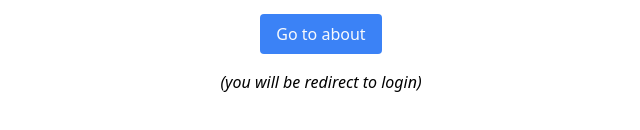
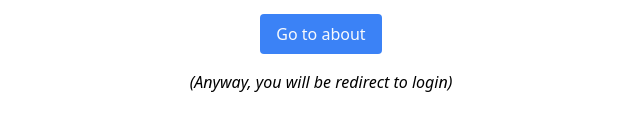
Before and after one commit to TLRKiliann/next-login, a Next.js app in the folder my-app/: page / in a window 1280 px wide. Shown: the part 374-504 px from the top of the page, without its empty margins (319-959 px from the left). Built offline with nearby package versions, Linux system fonts and the light colour scheme.

Commit message:
some changes

```diff
--- a/my-app/src/app/page.tsx
+++ b/my-app/src/app/page.tsx
@@ -12,7 +12,7 @@ export default async function Home() {
         Go to about
       </Link>
 
-      <legend className="italic">(you will be redirect to login)</legend>
+      <legend className="italic">(Anyway, you will be redirect to login)</legend>
 
     </div>
   )
```
